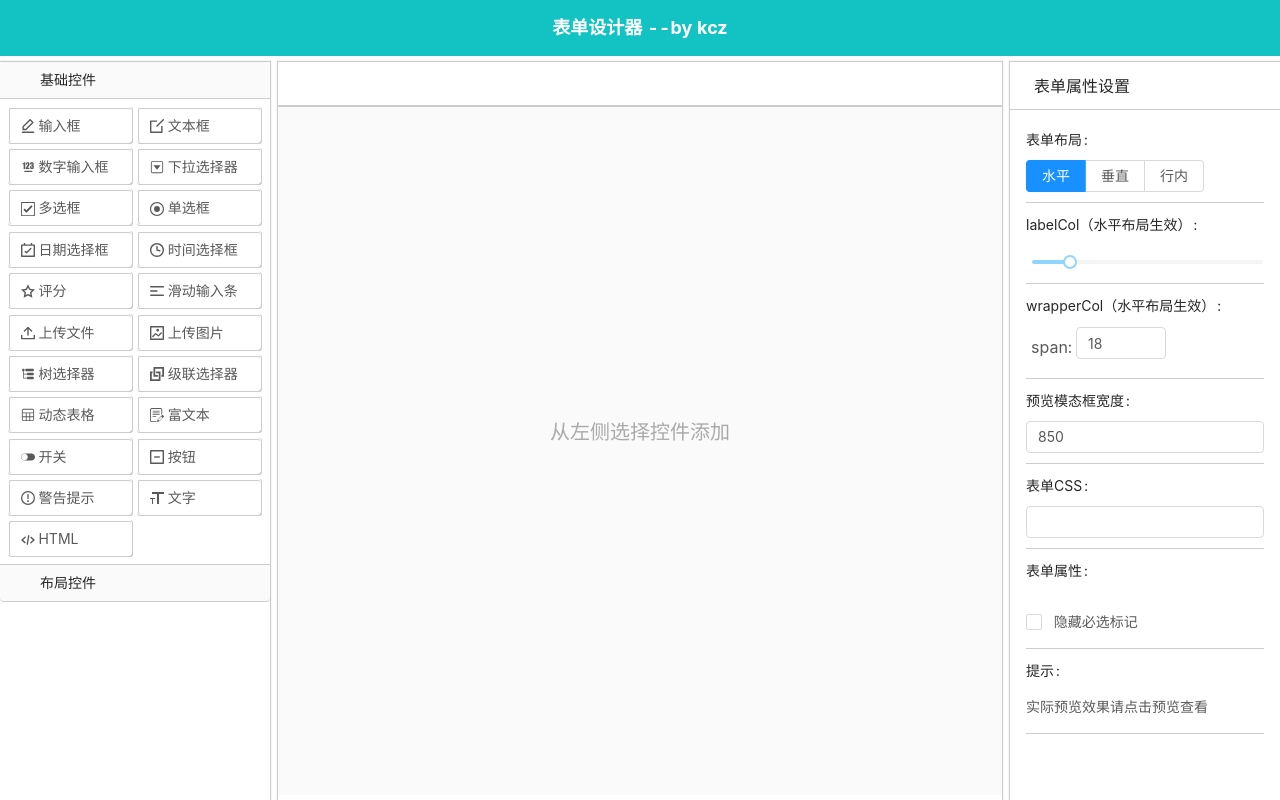
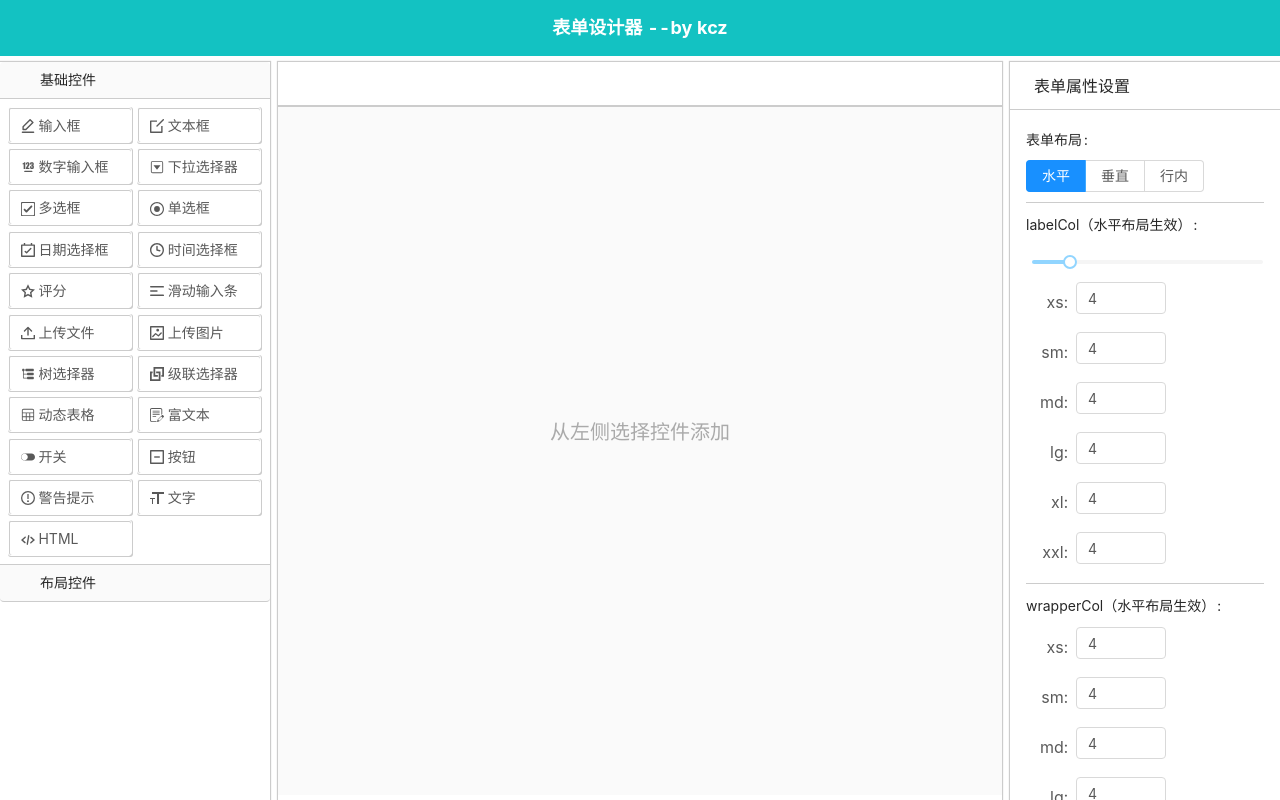
Before and after one commit to Kchengz/k-form-design, a Vue app: page /#/formDesign in a window 1280 px wide. Built offline with nearby package versions, Linux system fonts and the light colour scheme.

Commit message:
表单增加栅格配置

```diff
--- a/packages/KFormDesign/index.vue
+++ b/packages/KFormDesign/index.vue
@@ -262,8 +262,8 @@ export default {
         list: [],
         config: {
           layout: "horizontal",
-          labelCol: { span: 4 },
-          wrapperCol: { span: 18 },
+          labelCol: { xs: 4, sm: 4, md: 4, lg: 4, xl: 4, xxl: 4 },
+          wrapperCol: { xs: 4, sm: 4, md: 4, lg: 4, xl: 4, xxl: 4 },
           hideRequiredMark: false,
           customStyle: ""
         }
--- a/packages/KFormDesign/module/formProperties.vue
+++ b/packages/KFormDesign/module/formProperties.vue
@@ -21,16 +21,60 @@
               id="test"
               :max="24"
               :min="0"
-              v-model="config.labelCol.span"
-              @change="config.wrapperCol.span = 24 - config.labelCol.span"
+              v-model="config.labelCol.xs"
+              @change="handleChangeCol"
             />
+            <div>
+              <label>xs:</label>
+              <a-input-number v-model="config.labelCol.xs" />
+            </div>
+            <div>
+              <label>sm:</label>
+              <a-input-number v-model="config.labelCol.sm" />
+            </div>
+            <div>
+              <label>md:</label>
+              <a-input-number v-model="config.labelCol.md" />
+            </div>
+            <div>
+              <label>lg:</label>
+              <a-input-number v-model="config.labelCol.lg" />
+            </div>
+            <div>
+              <label>xl:</label>
+              <a-input-number v-model="config.labelCol.xl" />
+            </div>
+            <div>
+              <label>xxl:</label>
+              <a-input-number v-model="config.labelCol.xxl" />
+            </div>
           </div>
         </a-form-item>
         <a-form-item label="wrapperCol（水平布局生效）">
           <div class="change-col-box">
             <div>
-              <label>span:</label>
-              <a-input-number v-model="config.wrapperCol.span" />
+              <label>xs:</label>
+              <a-input-number v-model="config.wrapperCol.xs" />
+            </div>
+            <div>
+              <label>sm:</label>
+              <a-input-number v-model="config.wrapperCol.sm" />
+            </div>
+            <div>
+              <label>md:</label>
+              <a-input-number v-model="config.wrapperCol.md" />
+            </div>
+            <div>
+              <label>lg:</label>
+              <a-input-number v-model="config.wrapperCol.lg" />
+            </div>
+            <div>
+              <label>xl:</label>
+              <a-input-number v-model="config.wrapperCol.xl" />
+            </div>
+            <div>
+              <label>xxl:</label>
+              <a-input-number v-model="config.wrapperCol.xxl" />
             </div>
           </div>
         </a-form-item>
@@ -75,6 +119,14 @@ export default {
       type: Object,
       required: true
     }
+  },
+  methods: {
+    handleChangeCol(e) {
+      this.config.labelCol.xs = this.config.labelCol.sm = this.config.labelCol.md = this.config.labelCol.lg = this.config.labelCol.xl = this.config.labelCol.xxl = e;
+
+      this.config.wrapperCol.xs = this.config.wrapperCol.sm = this.config.wrapperCol.md = this.config.wrapperCol.lg = this.config.wrapperCol.xl = this.config.wrapperCol.xxl =
+        24 - e;
+    }
   }
 };
 </script>
```
